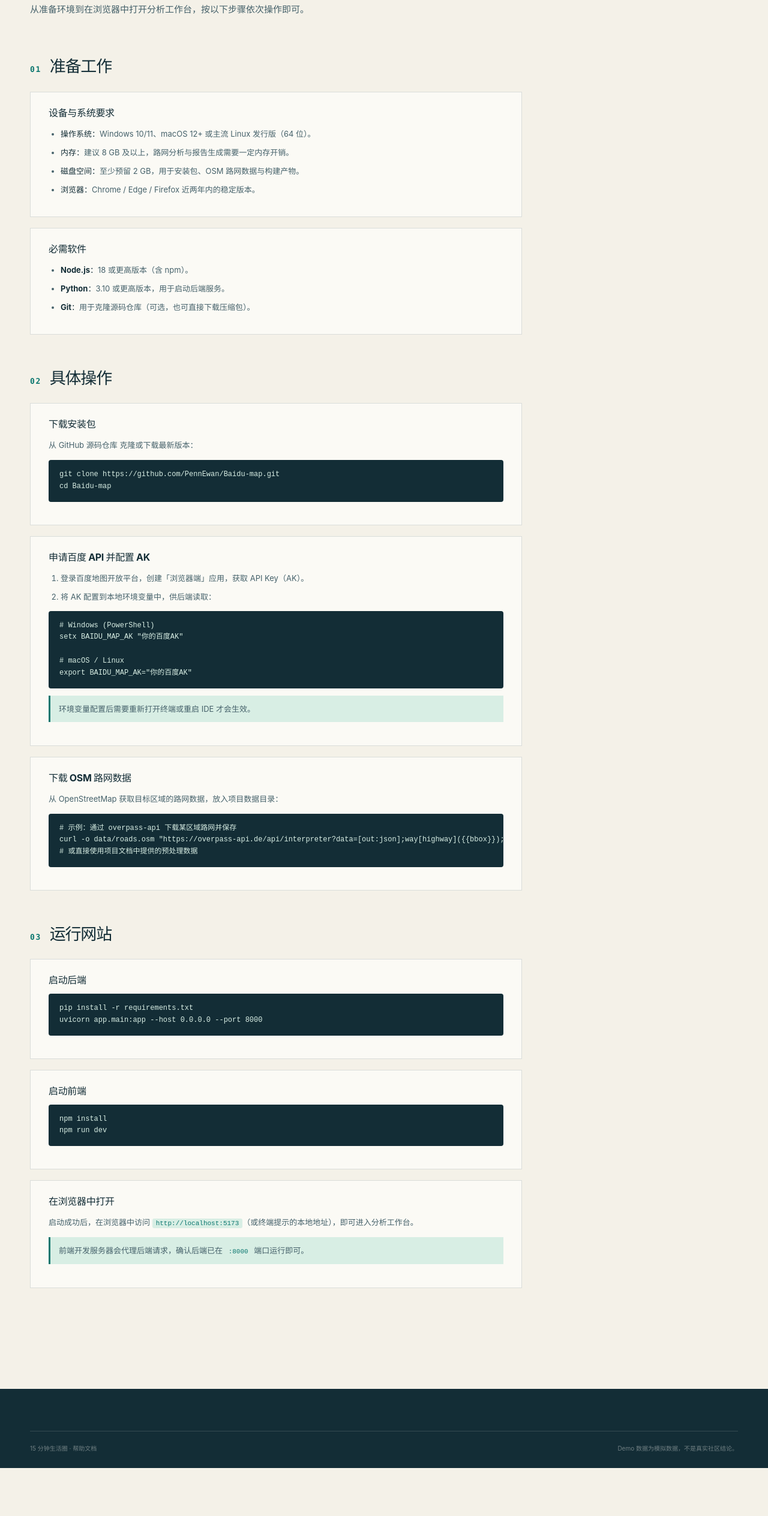
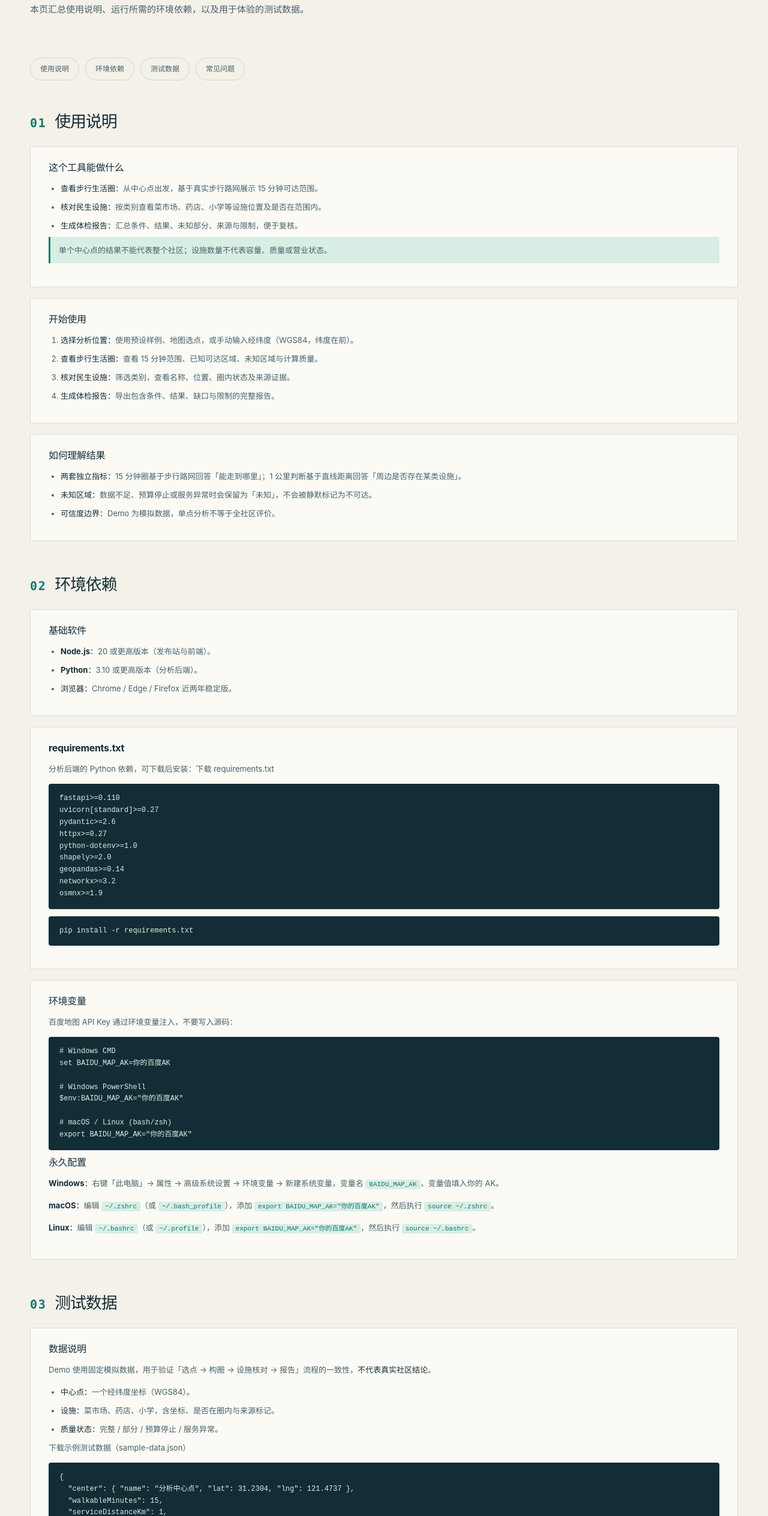
Before and after one commit to AegleObserver/our-map-site, a website: page help/index.html in a window 1280 px wide. Shown: the part 272-2800 px from the top of the page at 60% size. Before the commit the page ends 2720 px from the top, so only its background shows below. Drawn offline with Linux system fonts and the light colour scheme.

Commit message:
feat: 完善帮助文档网页、系统差异配置与构建脚本

```diff
--- a/assets/site.css
+++ b/assets/site.css
@@ -237,14 +237,18 @@ h1 em, h2 em { color: var(--teal); font-style: normal; }
 .guide-item p { max-width: 640px; margin: 0 0 20px; color: var(--ink-soft); font-size: 12px; line-height: 1.8; }
 .guide-item code { padding: 2px 6px; border-radius: 3px; background: var(--teal-pale); color: var(--teal); font-size: 11px; }
 
+.doc-toc { display: flex; flex-wrap: wrap; gap: 10px; margin-bottom: 54px; }
+.doc-toc a { padding: 8px 16px; border: 1px solid var(--line); border-radius: 999px; color: var(--ink-soft); font-size: 12px; font-weight: 600; transition: color .2s ease, border-color .2s ease; }
+.doc-toc a:hover { color: var(--teal); border-color: var(--teal); }
+
 .doc-main { padding: 70px 0 110px; }
 .doc-heading { max-width: 720px; margin-bottom: 66px; }
 .doc-heading h1 { margin-bottom: 20px; font-size: clamp(38px, 4.6vw, 58px); letter-spacing: -.065em; }
 .doc-heading > p:last-child { max-width: 560px; color: var(--ink-soft); font-size: 15px; line-height: 1.9; }
 .doc-section { margin-bottom: 58px; }
 .doc-section > h2 { display: flex; align-items: baseline; gap: 14px; margin-bottom: 26px; font-size: 27px; letter-spacing: -.045em; }
-.doc-index { color: var(--teal); font-family: ui-monospace, SFMono-Regular, Consolas, monospace; font-size: 13px; font-weight: 700; letter-spacing: .12em; }
-.doc-card { max-width: 820px; margin-bottom: 18px; padding: 26px 30px; border: 1px solid var(--line); background: var(--cream); }
+.doc-index { color: var(--teal); font-family: ui-monospace, SFMono-Regular, Consolas, monospace; font-size: 20px; font-weight: 700; letter-spacing: .08em; }
+.doc-card { margin-bottom: 18px; padding: 26px 30px; border: 1px solid var(--line); background: var(--cream); }
 .doc-card h3 { margin-bottom: 13px; font-size: 16px; letter-spacing: -.02em; }
 .doc-card p, .doc-card li { color: var(--ink-soft); font-size: 13px; line-height: 1.85; }
 .doc-card ul, .doc-card ol { margin: 0 0 6px; padding-left: 20px; }
--- a/help/index.html
+++ b/help/index.html
@@ -4,7 +4,7 @@
     <meta charset="UTF-8" />
     <meta name="viewport" content="width=device-width, initial-scale=1" />
     <meta name="theme-color" content="#102b35" />
-    <meta name="description" content="15 分钟生活圈 · 本机运行帮助文档：准备工作、具体操作与运行网站。" />
+    <meta name="description" content="15 分钟生活圈 · 使用说明、环境依赖与测试数据。" />
     <title>帮助文档 | 15 分钟生活圈</title>
     <link rel="stylesheet" href="../assets/site.css" />
   </head>
@@ -16,10 +16,10 @@
           <span class="brand-mark" aria-hidden="true"><span>15</span><i></i></span>
           <span class="brand-copy"><strong>生活圈</strong><small>COMMUNITY INSIGHTS</small></span>
         </a>
-        <nav id="site-nav" class="site-nav" aria-label="帮助文档导航">
-          <a href="../#capabilities">能做什么</a>
-          <a href="../#method">怎么实现</a>
-          <a href="../#trust">结果边界</a>
+        <nav class="site-nav" aria-label="帮助文档导航">
+          <a href="#usage">使用说明</a>
+          <a href="#requirements">环境依赖</a>
+          <a href="#testdata">测试数据</a>
           <a href="../">返回首页</a>
         </nav>
       </div>
@@ -29,77 +29,136 @@
       <div class="shell">
         <div class="doc-heading">
           <p class="eyebrow">HELP / 帮助文档</p>
-          <h1>本机运行指南</h1>
-          <p>从准备环境到在浏览器中打开分析工作台，按以下步骤依次操作即可。</p>
+          <h1>使用说明与资源</h1>
+          <p>本页汇总使用说明、运行所需的环境依赖，以及用于体验的测试数据。</p>
         </div>
 
-        <section id="preparation" class="doc-section">
-          <h2><span class="doc-index">01</span>准备工作</h2>
+        <nav class="doc-toc" aria-label="页内目录">
+          <a href="#usage">使用说明</a>
+          <a href="#requirements">环境依赖</a>
+          <a href="#testdata">测试数据</a>
+          <a href="#faq">常见问题</a>
+        </nav>
+
+        <section id="usage" class="doc-section">
+          <h2><span class="doc-index">01</span>使用说明</h2>
           <div class="doc-card">
-            <h3>设备与系统要求</h3>
+            <h3>这个工具能做什么</h3>
             <ul>
-              <li><strong>操作系统：</strong>Windows 10/11、macOS 12+ 或主流 Linux 发行版（64 位）。</li>
-              <li><strong>内存：</strong>建议 8 GB 及以上，路网分析与报告生成需要一定内存开销。</li>
-              <li><strong>磁盘空间：</strong>至少预留 2 GB，用于安装包、OSM 路网数据与构建产物。</li>
-              <li><strong>浏览器：</strong>Chrome / Edge / Firefox 近两年内的稳定版本。</li>
+              <li><strong>查看步行生活圈：</strong>从中心点出发，基于真实步行路网展示 15 分钟可达范围。</li>
+              <li><strong>核对民生设施：</strong>按类别查看菜市场、药店、小学等设施位置及是否在范围内。</li>
+              <li><strong>生成体检报告：</strong>汇总条件、结果、未知部分、来源与限制，便于复核。</li>
             </ul>
+            <p class="doc-tip">单个中心点的结果不能代表整个社区；设施数量不代表容量、质量或营业状态。</p>
           </div>
           <div class="doc-card">
-            <h3>必需软件</h3>
+            <h3>开始使用</h3>
+            <ol>
+              <li><strong>选择分析位置：</strong>使用预设样例、地图选点，或手动输入经纬度（WGS84，纬度在前）。</li>
+              <li><strong>查看步行生活圈：</strong>查看 15 分钟范围、已知可达区域、未知区域与计算质量。</li>
+              <li><strong>核对民生设施：</strong>筛选类别，查看名称、位置、圈内状态及来源证据。</li>
+              <li><strong>生成体检报告：</strong>导出包含条件、结果、缺口与限制的完整报告。</li>
+            </ol>
+          </div>
+          <div class="doc-card">
+            <h3>如何理解结果</h3>
             <ul>
-              <li><strong>Node.js：</strong>18 或更高版本（含 npm）。</li>
-              <li><strong>Python：</strong>3.10 或更高版本，用于启动后端服务。</li>
-              <li><strong>Git：</strong>用于克隆源码仓库（可选，也可直接下载压缩包）。</li>
+              <li><strong>两套独立指标：</strong>15 分钟圈基于步行路网回答「能走到哪里」；1 公里判断基于直线距离回答「周边是否存在某类设施」。</li>
+              <li><strong>未知区域：</strong>数据不足、预算停止或服务异常时会保留为「未知」，不会被静默标记为不可达。</li>
+              <li><strong>可信度边界：</strong>Demo 为模拟数据，单点分析不等于全社区评价。</li>
             </ul>
           </div>
         </section>
 
-        <section id="setup" class="doc-section">
-          <h2><span class="doc-index">02</span>具体操作</h2>
+        <section id="requirements" class="doc-section">
+          <h2><span class="doc-index">02</span>环境依赖</h2>
           <div class="doc-card">
-            <h3>下载安装包</h3>
-            <p>从 <a href="https://github.com/PennEwan/Baidu-map">GitHub 源码仓库</a> 克隆或下载最新版本：</p>
-            <pre><code>git clone https://github.com/PennEwan/Baidu-map.git
-cd Baidu-map</code></pre>
+            <h3>基础软件</h3>
+            <ul>
+              <li><strong>Node.js：</strong>20 或更高版本（发布站与前端）。</li>
+              <li><strong>Python：</strong>3.10 或更高版本（分析后端）。</li>
+              <li><strong>浏览器：</strong>Chrome / Edge / Firefox 近两年稳定版。</li>
+            </ul>
           </div>
           <div class="doc-card">
-            <h3>申请百度 API 并配置 AK</h3>
-            <ol>
-              <li>登录百度地图开放平台，创建「浏览器端」应用，获取 API Key（AK）。</li>
-              <li>将 AK 配置到本地环境变量中，供后端读取：</li>
-            </ol>
-            <pre><code># Windows (PowerShell)
-setx BAIDU_MAP_AK "你的百度AK"
-
-# macOS / Linux
-export BAIDU_MAP_AK="你的百度AK"</code></pre>
-            <p class="doc-tip">环境变量配置后需要重新打开终端或重启 IDE 才会生效。</p>
+            <h3>requirements.txt</h3>
+            <p>分析后端的 Python 依赖，可下载后安装：<a href="./requirements.txt" download>下载 requirements.txt</a></p>
+            <pre><code>fastapi&gt;=0.110
+uvicorn[standard]&gt;=0.27
+pydantic&gt;=2.6
+httpx&gt;=0.27
+python-dotenv&gt;=1.0
+shapely&gt;=2.0
+geopandas&gt;=0.14
+networkx&gt;=3.2
+osmnx&gt;=1.9</code></pre>
+            <pre><code>pip install -r requirements.txt</code></pre>
           </div>
           <div class="doc-card">
-            <h3>下载 OSM 路网数据</h3>
-            <p>从 OpenStreetMap 获取目标区域的路网数据，放入项目数据目录：</p>
-            <pre><code># 示例：通过 overpass-api 下载某区域路网并保存
-curl -o data/roads.osm "https://overpass-api.de/api/interpreter?data=[out:json];way[highway]({{bbox}});out;"
-# 或直接使用项目文档中提供的预处理数据</code></pre>
+            <h3>环境变量</h3>
+            <p>百度地图 API Key 通过环境变量注入，不要写入源码：</p>
+            <pre><code># Windows CMD
+set BAIDU_MAP_AK=你的百度AK
+
+# Windows PowerShell
+$env:BAIDU_MAP_AK="你的百度AK"
+
+# macOS / Linux (bash/zsh)
+export BAIDU_MAP_AK="你的百度AK"</code></pre>
+            <h3>永久配置</h3>
+            <p><strong>Windows：</strong>右键「此电脑」→ 属性 → 高级系统设置 → 环境变量 → 新建系统变量，变量名 <code>BAIDU_MAP_AK</code>，变量值填入你的 AK。</p>
+            <p><strong>macOS：</strong>编辑 <code>~/.zshrc</code>（或 <code>~/.bash_profile</code>），添加 <code>export BAIDU_MAP_AK="你的百度AK"</code>，然后执行 <code>source ~/.zshrc</code>。</p>
+            <p><strong>Linux：</strong>编辑 <code>~/.bashrc</code>（或 <code>~/.profile</code>），添加 <code>export BAIDU_MAP_AK="你的百度AK"</code>，然后执行 <code>source ~/.bashrc</code>。</p>
           </div>
         </section>
 
-        <section id="run" class="doc-section">
-          <h2><span class="doc-index">03</span>运行网站</h2>
+        <section id="testdata" class="doc-section">
+          <h2><span class="doc-index">03</span>测试数据</h2>
           <div class="doc-card">
-            <h3>启动后端</h3>
-            <pre><code>pip install -r requirements.txt
-uvicorn app.main:app --host 0.0.0.0 --port 8000</code></pre>
+            <h3>数据说明</h3>
+            <p>Demo 使用固定模拟数据，用于验证「选点 → 构圈 → 设施核对 → 报告」流程的一致性，<strong>不代表真实社区结论</strong>。</p>
+            <ul>
+              <li><strong>中心点：</strong>一个经纬度坐标（WGS84）。</li>
+              <li><strong>设施：</strong>菜市场、药店、小学，含坐标、是否在圈内与来源标记。</li>
+              <li><strong>质量状态：</strong>完整 / 部分 / 预算停止 / 服务异常。</li>
+            </ul>
+            <p><a href="./sample-data.json" download>下载示例测试数据（sample-data.json）</a></p>
+            <pre><code>{
+  "center": { "name": "分析中心点", "lat": 31.2304, "lng": 121.4737 },
+  "walkableMinutes": 15,
+  "serviceDistanceKm": 1,
+  "facilityCategories": ["菜市场", "药店", "小学"],
+  "facilities": [
+    { "name": "青禾菜市场", "category": "菜市场", "inWalkableArea": true },
+    { "name": "便民药店", "category": "药店", "inWalkableArea": true },
+    { "name": "青禾小学", "category": "小学", "inWalkableArea": false }
+  ],
+  "unknownDirections": ["西南"],
+  "quality": "partial",
+  "disclaimer": "固定模拟数据，不代表真实社区结论。"
+}</code></pre>
           </div>
-          <div class="doc-card">
-            <h3>启动前端</h3>
-            <pre><code>npm install
-npm run dev</code></pre>
-          </div>
-          <div class="doc-card">
-            <h3>在浏览器中打开</h3>
-            <p>启动成功后，在浏览器中访问 <code>http://localhost:5173</code>（或终端提示的本地地址），即可进入分析工作台。</p>
-            <p class="doc-tip">前端开发服务器会代理后端请求，确认后端已在 <code>:8000</code> 端口运行即可。</p>
+        </section>
+
+        <section id="faq" class="doc-section">
+          <h2><span class="doc-index">04</span>常见问题</h2>
+          <div class="guide-grid">
+            <details class="guide-item">
+              <summary>为什么有些按钮点了没反应？</summary>
+              <p>对应的外部入口尚未配置，页面会显示「待配置」。请联系项目维护者或参考部署说明完成配置。</p>
+            </details>
+            <details class="guide-item">
+              <summary>为什么地图上有些地方是空的？</summary>
+              <p>这些是未知区域，表示该方向缺少足够数据，并不代表不可达。</p>
+            </details>
+            <details class="guide-item">
+              <summary>可以用手机操作吗？</summary>
+              <p>介绍页可以手机浏览，但完整分析建议在桌面浏览器中进行，以获得更好的地图交互体验。</p>
+            </details>
+            <details class="guide-item">
+              <summary>15 分钟圈与 1 公里判断有什么区别？</summary>
+              <p>前者基于步行路网回答「能走到哪里」，后者基于直线距离回答「周边是否存在某类设施」，两者独立计算，不可相互替代。</p>
+            </details>
           </div>
         </section>
       </div>
--- a/scripts/build.mjs
+++ b/scripts/build.mjs
@@ -27,5 +27,7 @@ await cp(path.join(root, 'index.html'), path.join(dist, 'index.html'));
 await cp(path.join(root, 'config.js'), path.join(dist, 'config.js'));
 await cp(path.join(root, 'assets'), path.join(dist, 'assets'), { recursive: true });
 await cp(path.join(root, 'content'), path.join(dist, 'content'), { recursive: true });
+await cp(path.join(root, 'help'), path.join(dist, 'help'), { recursive: true });
+await cp(path.join(root, 'figure'), path.join(dist, 'figure'), { recursive: true });
 await writeFile(path.join(dist, 'config.js'), `window.SITE_CONFIG = ${JSON.stringify(config, null, 2)};\n`, 'utf8');
 console.log(`Built static site in ${path.relative(root, dist)}`);
--- a/scripts/check.mjs
+++ b/scripts/check.mjs
@@ -3,7 +3,7 @@ import path from 'node:path';
 import { fileURLToPath } from 'node:url';
 
 const root = path.resolve(path.dirname(fileURLToPath(import.meta.url)), '..');
-const requiredFiles = ['index.html', 'config.js', 'assets/site.css', 'assets/site.js', 'content/project.json'];
+const requiredFiles = ['index.html', 'config.js', 'assets/site.css', 'assets/site.js', 'content/project.json', 'help/index.html'];
 for (const relative of requiredFiles) {
   try {
     await readFile(path.join(root, relative));
```
Also changed, not shown: help/requirements.txt (added, +9 -0 lines), help/sample-data.json (added, +19 -0 lines), help/操作说明.md (added, +148 -0 lines), README.md, 1 other file.
